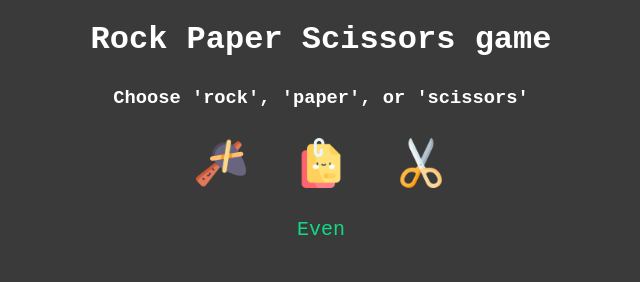
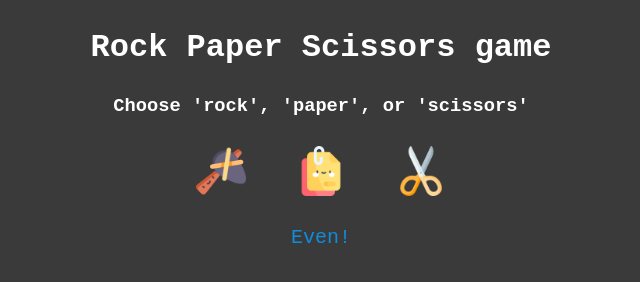
Before and after one commit to Ahmed-Elzaky/rock-paper-scissors, a plain HTML site: page index.html in a window 1280 px wide. Both pictures are taken after a click on the picture 540 px from the left and 162 px from the top of the page. Shown: the whole page, without its empty margins (319-959 px from the left). Drawn offline with Linux system fonts and the light colour scheme.

Commit message:
add colors to result paragraph at javascript.js

```diff
--- a/javascript.js
+++ b/javascript.js
@@ -13,7 +13,7 @@ function getComputerChoice() {
 
 function playRound(playerSelection, computerSelection) {
   playerSelection = playerSelection.toLowerCase();
-  if (computerSelection === playerSelection) return "Even";
+  if (computerSelection === playerSelection) return "Even!";
   else {
     if (computerSelection === "rock") {
       if (playerSelection === "paper")
@@ -44,10 +44,24 @@ const scissors = document.querySelector("#scissors");
 
 rock.addEventListener('click', event => {
   para.textContent = playRound("rock", getComputerChoice());
+  para.style.color = flag(para);
 });
 paper.addEventListener('click', event => {
   para.textContent = playRound("paper", getComputerChoice());
+  para.style.color = flag(para);
 });
 scissors.addEventListener("click", () => {
   para.textContent = playRound("scissors", getComputerChoice());
+  para.style.color = flag(para);
 });
+
+
+function flag(para) {
+  if (para.textContent.split('!')[0] === "You Lose")
+    return "red";
+  else if (para.textContent.split('!')[0] === "You Wine")
+    return "rgb(15, 219, 131)";
+  else
+    return "rgb(15, 141, 219)";
+
+}
--- a/style.css
+++ b/style.css
@@ -1,14 +1,13 @@
 body {
   background-color: rgb(59, 58, 58);
   color: white;
-  font-family: 'Courier New', Courier, monospace;
-  margin: 0;
+  font-family: "Courier New", Courier, monospace;
+  /* margin: 0; */
   display: flex;
   flex-direction: column;
   justify-content: center;
   align-items: center;
   row-gap: 10px;
-
 }
 
 h1 {
@@ -21,8 +20,7 @@ h2 {
 #result {
   width: auto;
   font-size: 20px;
-  color: rgb(15, 219, 131);
-
+  /* color: rgb(15, 219, 131); */
 }
 
 img {
@@ -38,8 +36,6 @@ img:active {
   text-decoration: sandybrown;
 }
 
-
-
 div {
   width: 250px;
   display: flex;
```
